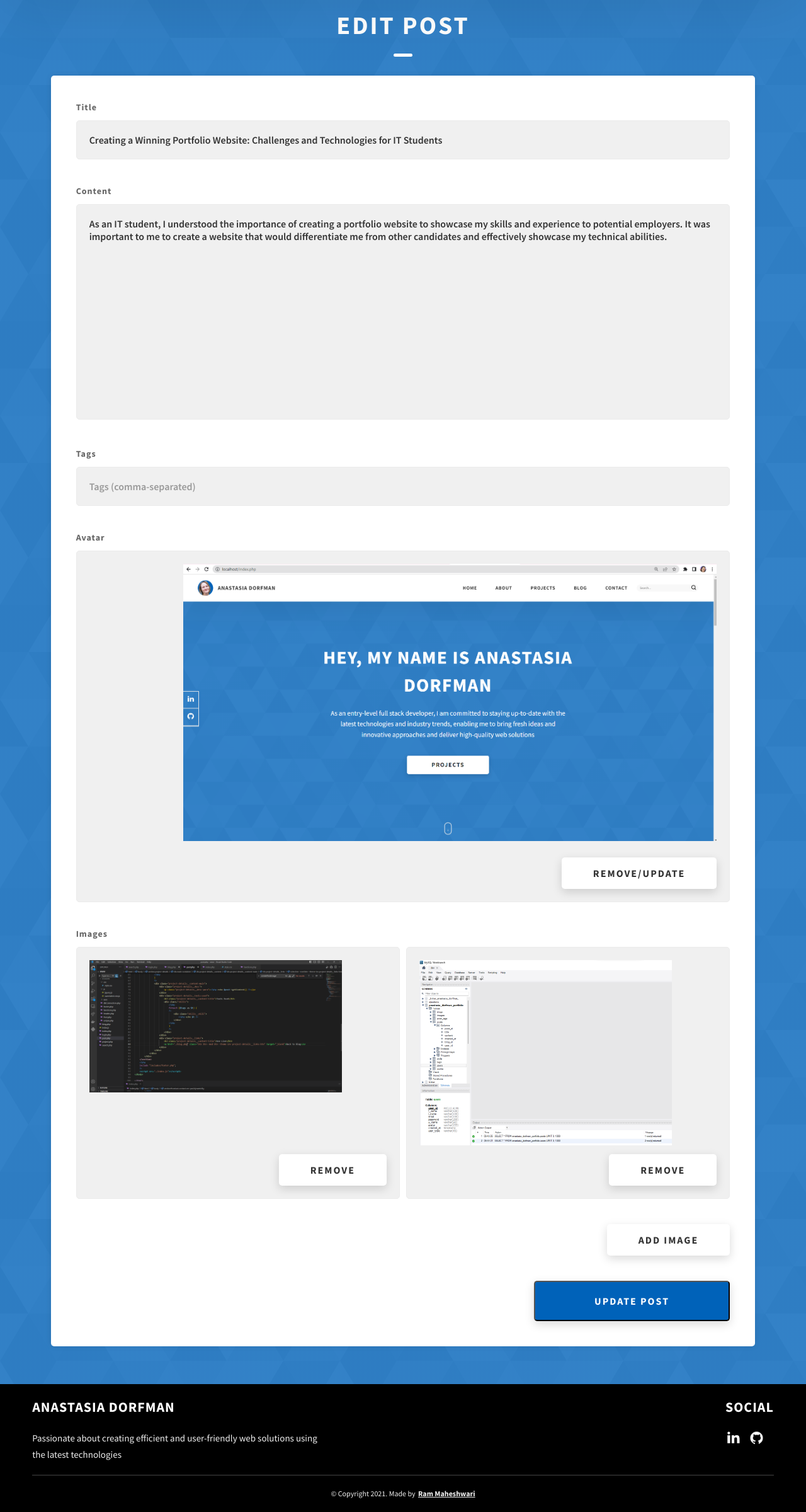
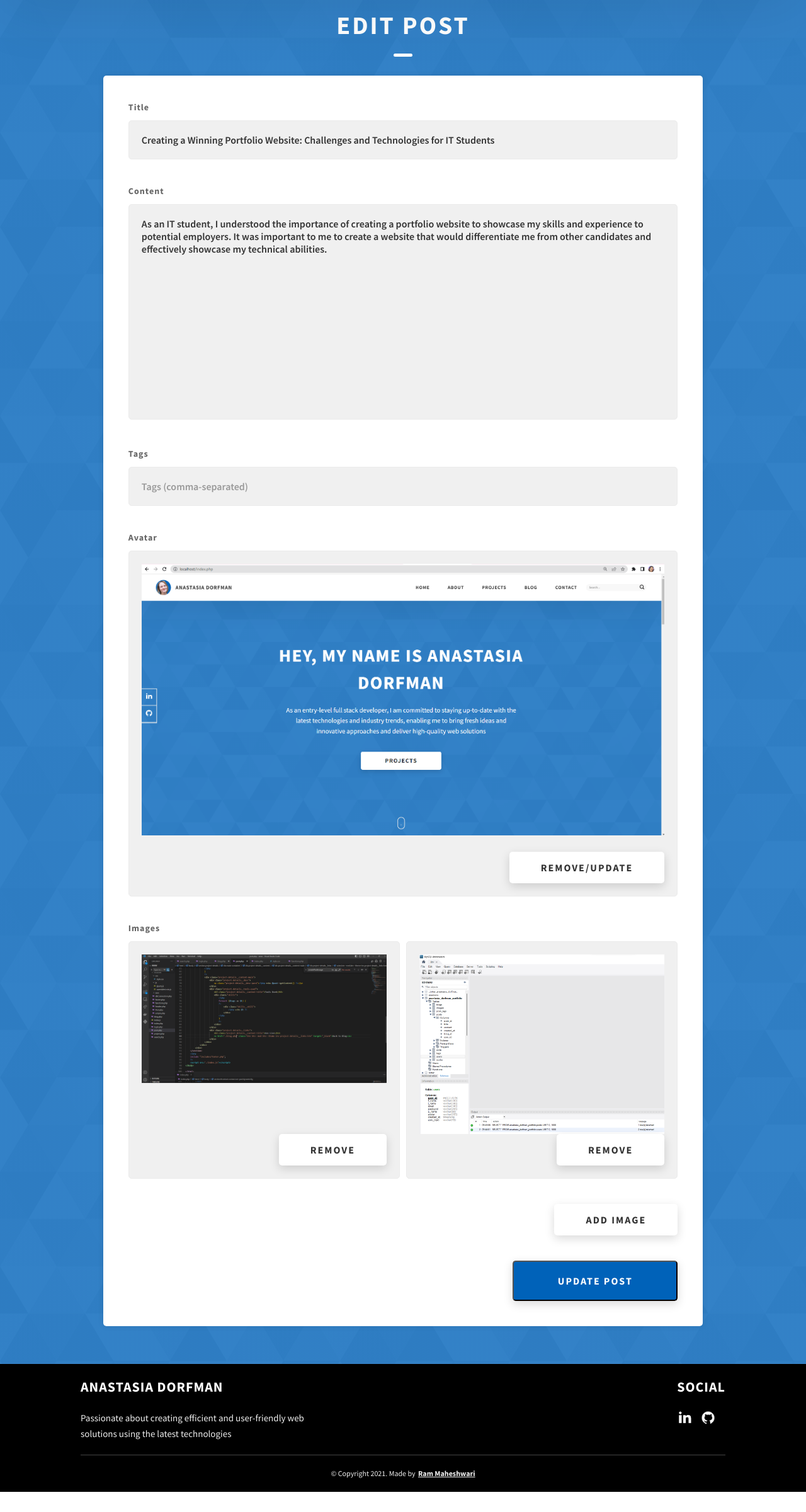
Before and after one commit to anastasia-dorfman/portfolio, a PHP site: page /create_post.php?post_id=1 in a window 1280 px wide. Shown: the part 90-2490 px from the top of the page at 63% size. After the commit the page ends 2458 px from the top, so only its background shows below. Run offline with PHP 8.4, Linux system fonts and the light colour scheme; the visitor is signed in with stand-in values (Sample User, id 1); data comes from the database, SQL or seed files in the repository; data that the repository does not hold is empty.

Commit message:
add image fixed

```diff
--- a/www/create_post.php
+++ b/www/create_post.php
@@ -123,10 +123,10 @@ if ($postId != -1) {
                                     <div class="contact__form-input fixed-height">
                                         <img src="<?php echo $images[$i - 1] ?>" alt="Image <?php echo $i ?>" />
                                         <div class="mt-auto">
-                                            <form method="POST" >
+                                            <form method="POST">
                                                 <input type="hidden" name="postId" value="<?php echo $postId ?>">
                                                 <input type="hidden" name="imageLink" value="<?php echo $images[$i - 1] ?>">
-                                                <button type="submit" class="btn btn--med float-left" name="removeImage">Remove</button>
+                                                <button type="submit" class="btn btn--med" name="removeImage">Remove</button>
                                             </form>
                                         </div>
                                     </div>
@@ -141,11 +141,12 @@ if ($postId != -1) {
                         <?php } ?>
                         <div id="image-container"></div>
                         <div class="btn-margin">
-                            <button type="button" class="btn btn--med" onclick="addImageField($imagesCount)">Add Image</button>
+                            <button type="button" class="btn btn--med" id="addImage">Add Image</button>
                         </div>
                     </div>
                     <input type="submit" class="btn btn--theme contact__btn" name="createEditPost" value="<?php echo $editing ? 'Update Post' : 'Create Post'; ?>">
                 </form>
+
             </div>
         </div>
     </div>
@@ -159,7 +160,28 @@ if ($postId != -1) {
 <?php include 'includes/scripts.php'; ?>
 
 <script>
-    function addImageField(imagesCount) {
+    const addImageButton = document.getElementById("addImage");
+    let imageIndex = <?php echo $imagesCount ?>;
+    let shift = imageIndex == 0 ? 2 : 1 ;
+
+    addImageButton.addEventListener("click", function() {
+        const container = document.getElementById("image-container");
+        const div = document.createElement("div");
+        const label = document.createElement("label");
+        label.className = "contact__form-label";
+        label.innerHTML = `Image ${container.children.length + imageIndex + shift}`;
+        const input = document.createElement("input");
+        input.required = true;
+        input.type = "file";
+        input.className = "contact__form-input";
+        input.name = "image[]";
+        input.accept = "image/*";
+        div.appendChild(label);
+        div.appendChild(input);
+        container.appendChild(div);
+    });
+
+    function addImageField() {
         // Get the container that will hold the new file input field
         const container = document.getElementById("image-container");
         // Create a new div element to hold the file input field
--- a/www/includes/css/style.css
+++ b/www/includes/css/style.css
@@ -178,7 +178,7 @@ textarea {
 }
 
 .main-container {
-  max-width: 120rem;
+  max-width: 80%;
   margin: auto;
   width: 92%;
 }
@@ -1329,7 +1329,7 @@ textarea {
   background: white;
   padding: 4rem;
   margin-top: 6rem;
-  max-width: 120rem;
+  max-width: 93%;
   text-align: right;
   width: 95%;
   border-radius: 5px;
@@ -1365,7 +1365,7 @@ textarea {
 
 .image-grid {
   display: grid;
-  grid-template-columns: repeat(auto-fit, minmax(300px, 1fr));
+  grid-template-columns: repeat(auto-fit, minmax(5rem, 1fr));
   grid-gap: 10px;
   align-items: start;
 }
@@ -1373,12 +1373,11 @@ textarea {
 .contact__form-field img {
   max-width: 100%;
   height: auto;
-
-  max-width: 85%;
+  max-height: 91%;
 }
 
 .fixed-height {
-  height: 400px;
+  height: 100%;
   display: flex;
   flex-direction: column;
 }
```
